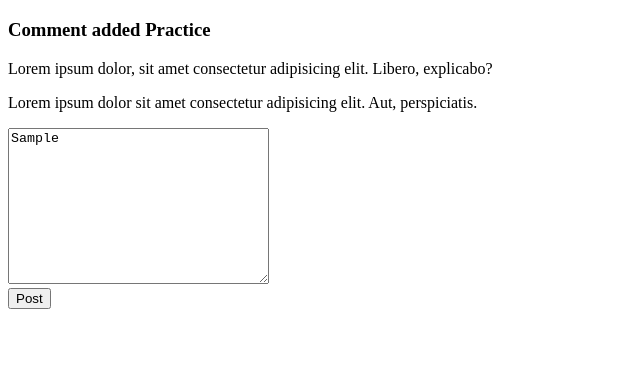
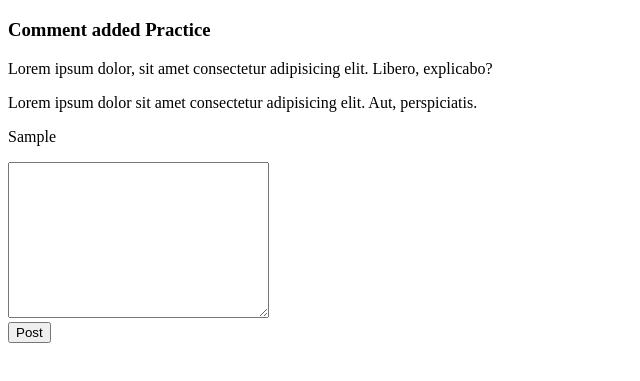
Before and after one commit to arafatmollah/js-dom, a plain HTML site: page index.html in a window 1280 px wide. Both pictures are taken after typing "Sample" into the empty fields and a click on the button "Post". Shown: the part 61-442 px from the top of the page, without its empty margins (0-640 px from the left). Drawn offline with Linux system fonts and the light colour scheme.

Commit message:
commnet module done

```diff
--- a/app.js
+++ b/app.js
@@ -1,14 +1,9 @@
-// function addList() {
-//     const listItem = document.getElementsByClassName('list');
-//     listItem.innertext = 'ami add korsi';
-// }
-
-function checkButton() {
-    const button = document.getElementById('btn');
-    const sec = document.getElementById('section');
-    sec.style.fontSize = '25px';
-    document.body.style.backgroundColor = 'red';
-    document.body.style.color = 'white';
-    const listItem = document.getElementsByClassName('list');
-    listItem.innerText = 'ami add korsi';
-}
+//post added
+document.getElementById('post').addEventListener('click', function () {
+    const commentBox = document.getElementById('comment-area');
+    const comments = document.createElement('p');
+    comments.innerText = commentBox.value;
+    const comment = document.getElementById('comment');
+    comment.appendChild(comments);
+    commentBox.value = '';
+})
--- a/index.html
+++ b/index.html
@@ -12,7 +12,7 @@
         <h3>Comment added Practice </h3>
     </div>
     <section>
-        <div class="comment">
+        <div id="comment">
             <p>Lorem ipsum dolor, sit amet consectetur adipisicing elit. Libero, explicabo?</p>
             <p>Lorem ipsum dolor sit amet consectetur adipisicing elit. Aut, perspiciatis.</p>
         </div>
@@ -21,5 +21,7 @@
             <button id="post">Post</button>
         </div>
     </section>
+
+    <script src="app.js"></script>
 </body>
 </html>
```
